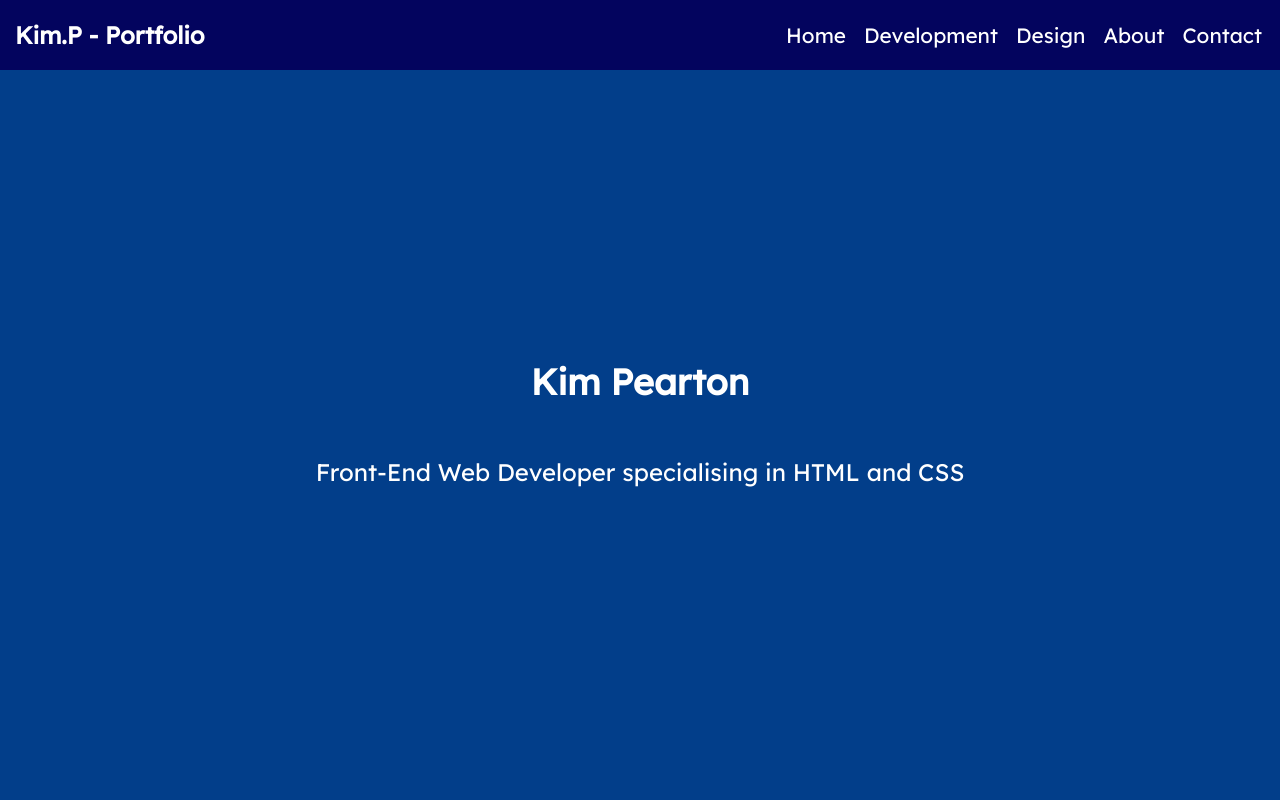
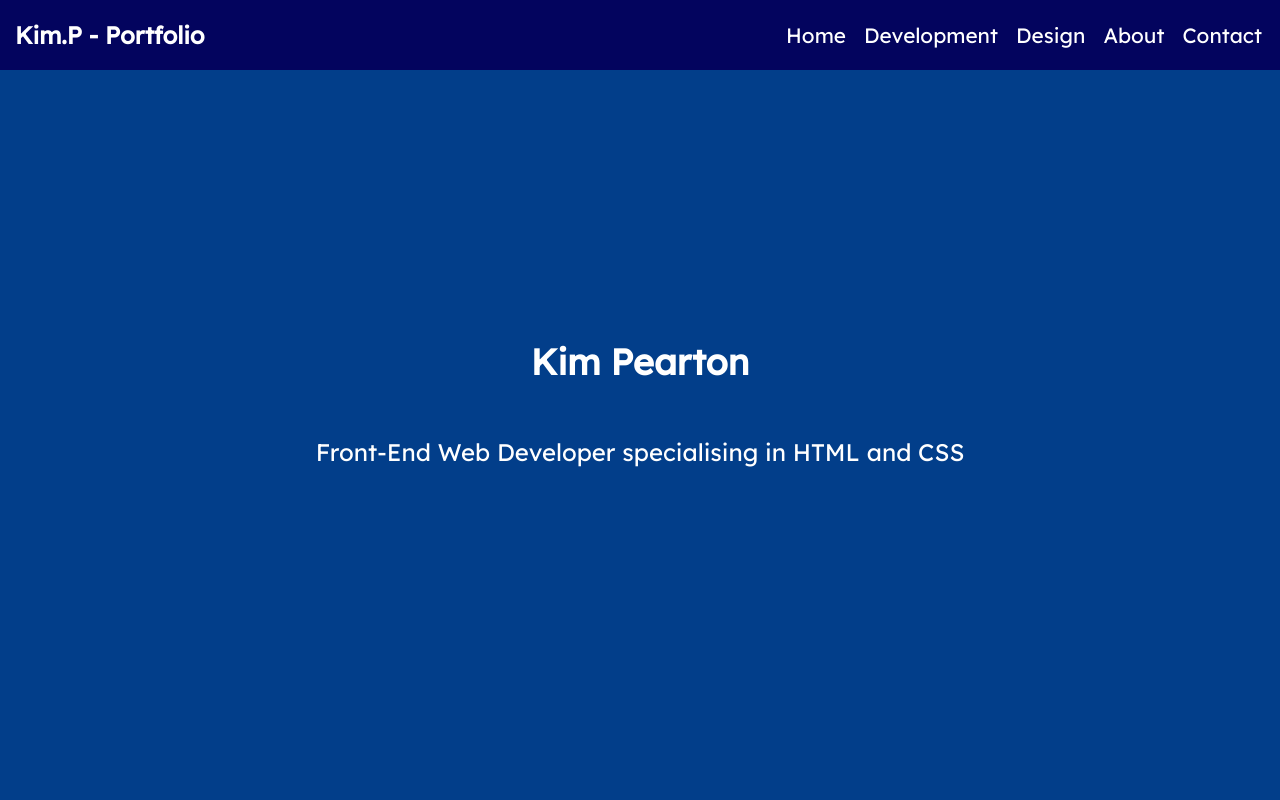
Before and after one commit to kimpea/kim-portfolio-v2, a plain HTML site: page index.html in a window 1280 px wide. Shown: the top 800 px of the page. Drawn offline with Linux system fonts and the light colour scheme.

Commit message:
Remove padding in welcome section

```diff
--- a/static/styles.css
+++ b/static/styles.css
@@ -1,4 +1,8 @@
 @import url('https://fonts.googleapis.com/css2?family=Lexend+Deca&display=swap');
+
+html, body {
+    height: 100%;
+}
 
 body {
     background-color: white;
@@ -68,7 +72,6 @@ nav {
 #welcome-section {
     background-color: #023e8a;
     color: white;
-    padding: 20px;
     text-align: center;
     font-size: 1.5rem;
     height: 100vh;
```
